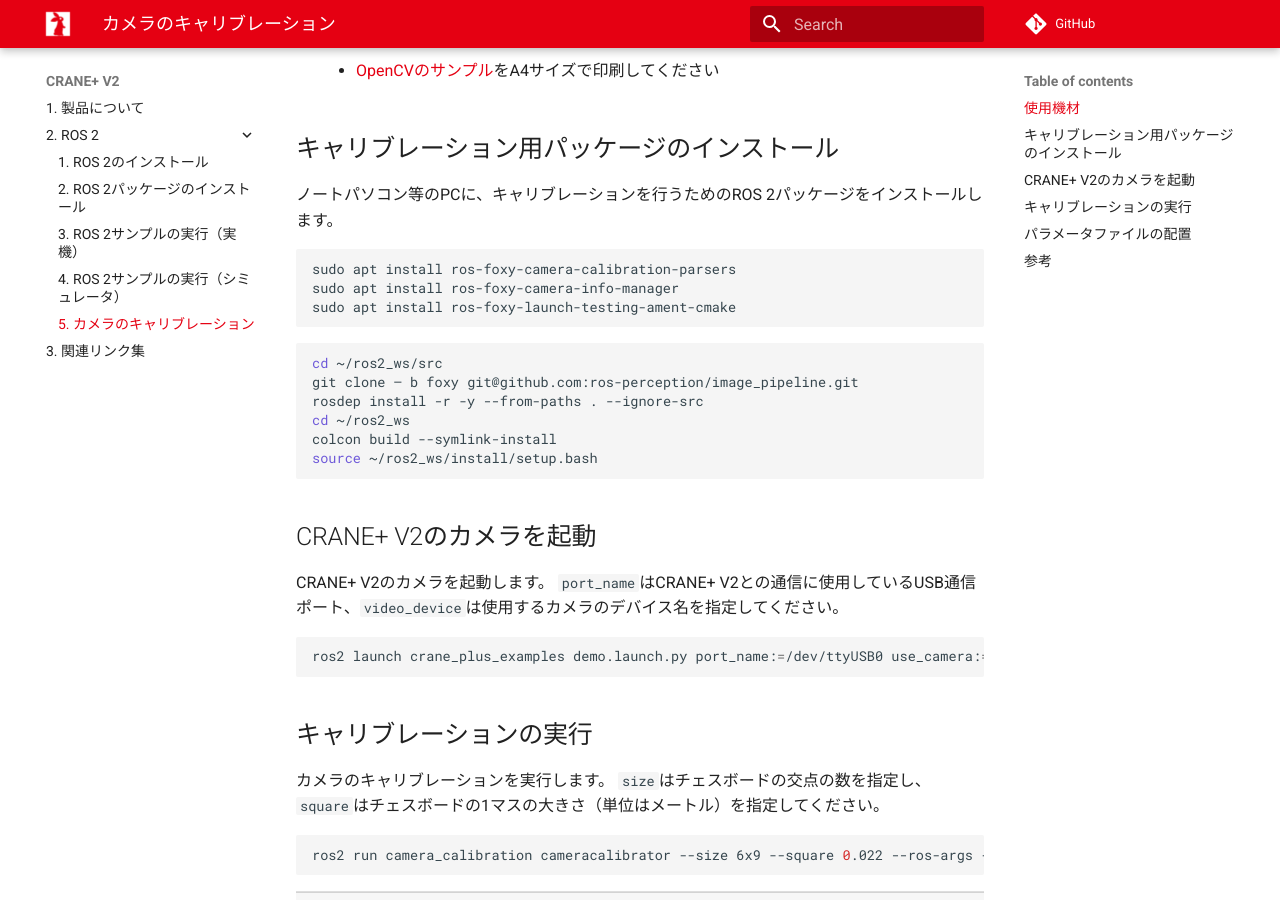
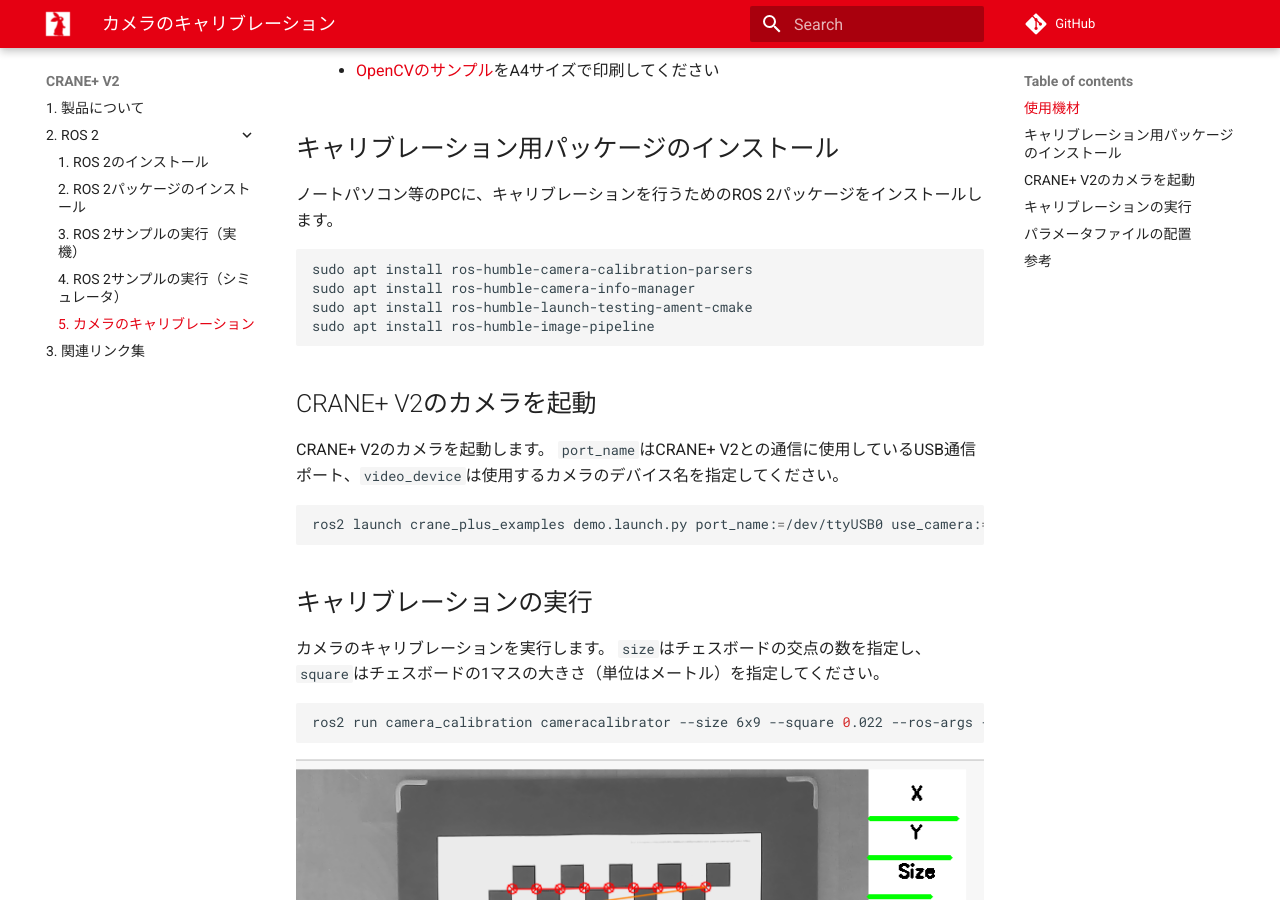
Before and after one commit to rt-net/tutorials, an MkDocs documentation site: the page built from docs/cranev2/ros/camera-calibration.md, in a window 1280 px wide and 900 px high, scrolled down 597 px. Built offline with MkDocs 1.6.1 and Material for MkDocs 9.7.7, drawn with Linux system fonts in a browser that asks for light colours; comment, search, counter and statistics services are not loaded.

Commit message:
インストールするパッケージをhumble版に変更

````diff
--- a/docs/cranev2/ros/camera-calibration.md
+++ b/docs/cranev2/ros/camera-calibration.md
@@ -23,18 +23,10 @@
 ノートパソコン等のPCに、キャリブレーションを行うためのROS 2パッケージをインストールします。
 
 ```bash
-sudo apt install ros-foxy-camera-calibration-parsers
-sudo apt install ros-foxy-camera-info-manager
-sudo apt install ros-foxy-launch-testing-ament-cmake
-```
-
-```bash
-cd ~/ros2_ws/src
-git clone – b foxy git@github.com:ros-perception/image_pipeline.git
-rosdep install -r -y --from-paths . --ignore-src
-cd ~/ros2_ws
-colcon build --symlink-install
-source ~/ros2_ws/install/setup.bash
+sudo apt install ros-humble-camera-calibration-parsers
+sudo apt install ros-humble-camera-info-manager
+sudo apt install ros-humble-launch-testing-ament-cmake
+sudo apt install ros-humble-image-pipeline
 ```
 
 ## CRANE+ V2のカメラを起動 {: #launch-camera}
````
